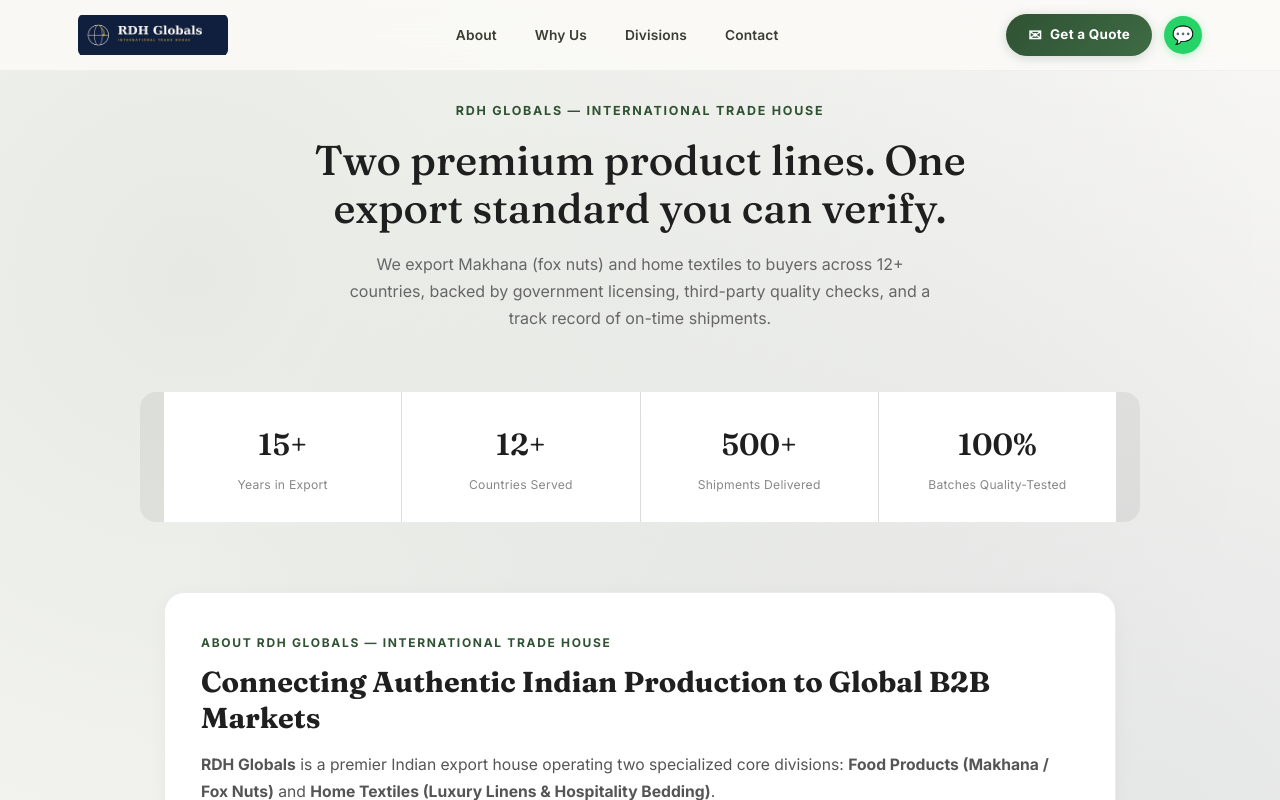
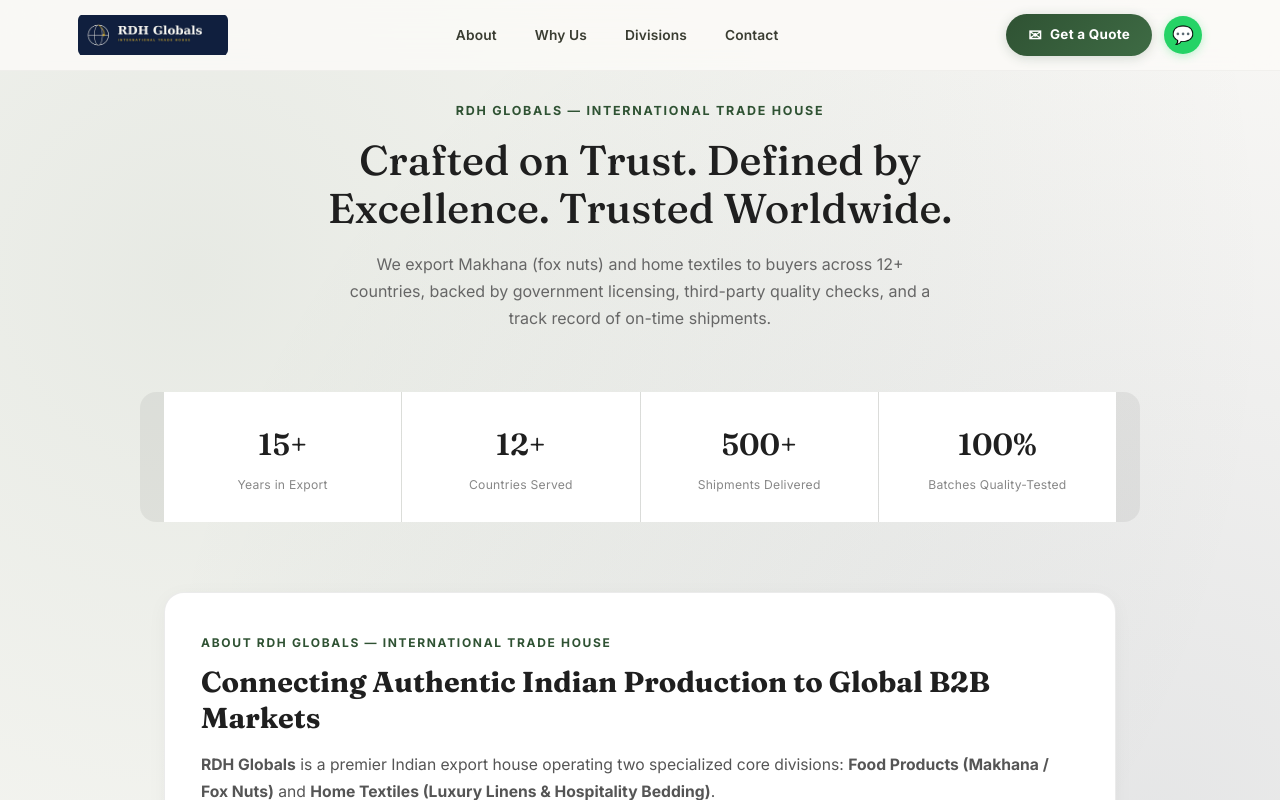
Before and after one commit to aditya616727/RDHGlobals, a Next.js app: page / in a window 1280 px wide. Shown: the top 800 px of the page. Built offline with nearby package versions, Linux system fonts and the light colour scheme.

Commit message:
feat: add landing gate component to introduce RDH Globals and select division theme

```diff
--- a/src/components/site/LandingGate.tsx
+++ b/src/components/site/LandingGate.tsx
@@ -96,7 +96,7 @@
       {/* Hero */}
       <div className="intro-hero">
         <div className="intro-eyebrow">RDH Globals — International Trade House</div>
-        <h1>Two premium product lines. One export standard you can verify.</h1>
+        <h1>Crafted on Trust. Defined by Excellence. Trusted Worldwide.</h1>
         <p>
           We export Makhana (fox nuts) and home textiles to buyers across 12+
           countries, backed by government licensing, third-party quality checks,
```
